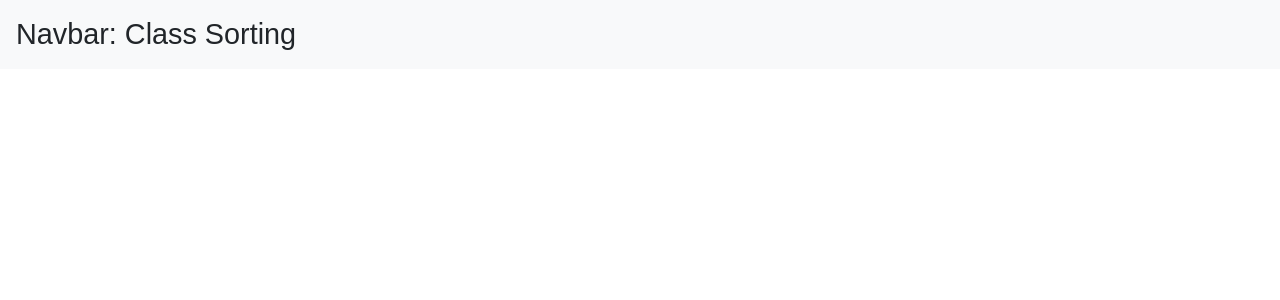
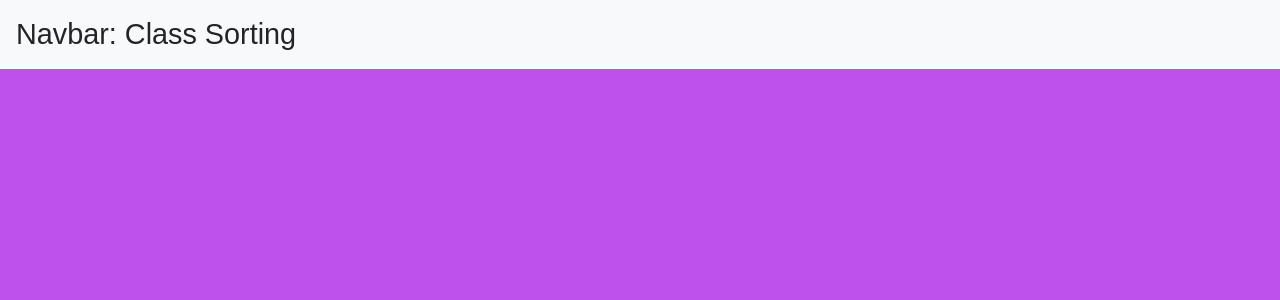
Before and after one commit to lcanizzo/react-seats, a React (Create React App) app in the folder client/: page / in a window 1280 px wide. Shown: the top 300 px of the page. Built offline with nearby package versions, Linux system fonts and the light colour scheme.

Commit message:
Created basic cabin element

```diff
--- a/client/src/App.css
+++ b/client/src/App.css
@@ -1,28 +1,3 @@
 .App {
   text-align: center;
 }
-
-.App-logo {
-  animation: App-logo-spin infinite 20s linear;
-  height: 80px;
-}
-
-.App-header {
-  background-color: #222;
-  height: 150px;
-  padding: 20px;
-  color: white;
-}
-
-.App-title {
-  font-size: 1.5em;
-}
-
-.App-intro {
-  font-size: large;
-}
-
-@keyframes App-logo-spin {
-  from { transform: rotate(0deg); }
-  to { transform: rotate(360deg); }
-}
--- a/client/src/App.js
+++ b/client/src/App.js
@@ -2,12 +2,14 @@ import React, { Component } from 'react';
 import logo from './logo.svg';
 import './App.css';
 import Navbar from './components/navbar/Navbar';
+import Cabin from './components/cabin/Cabin';
 
 class App extends Component {
   render() {
     return (
-      <div className="App">
+      <div className="wrapper">
         <Navbar />
+        <Cabin />
       </div>
     );
   }
--- /dev/null
+++ b/client/src/components/cabin/Cabin.css
@@ -0,0 +1,4 @@
+.cabin-box {
+    min-height: 1000px;
+    background-color: rgba(160, 3, 223, 0.692);
+}
--- /dev/null
+++ b/client/src/components/cabin/Cabin.js
@@ -0,0 +1,12 @@
+import React from 'react';
+import './Cabin.css';
+
+export default class Cabin extends React.Component {
+    render() {
+        return (
+            <div className="cabin-box">
+
+            </div>
+        )
+    }
+}
```
